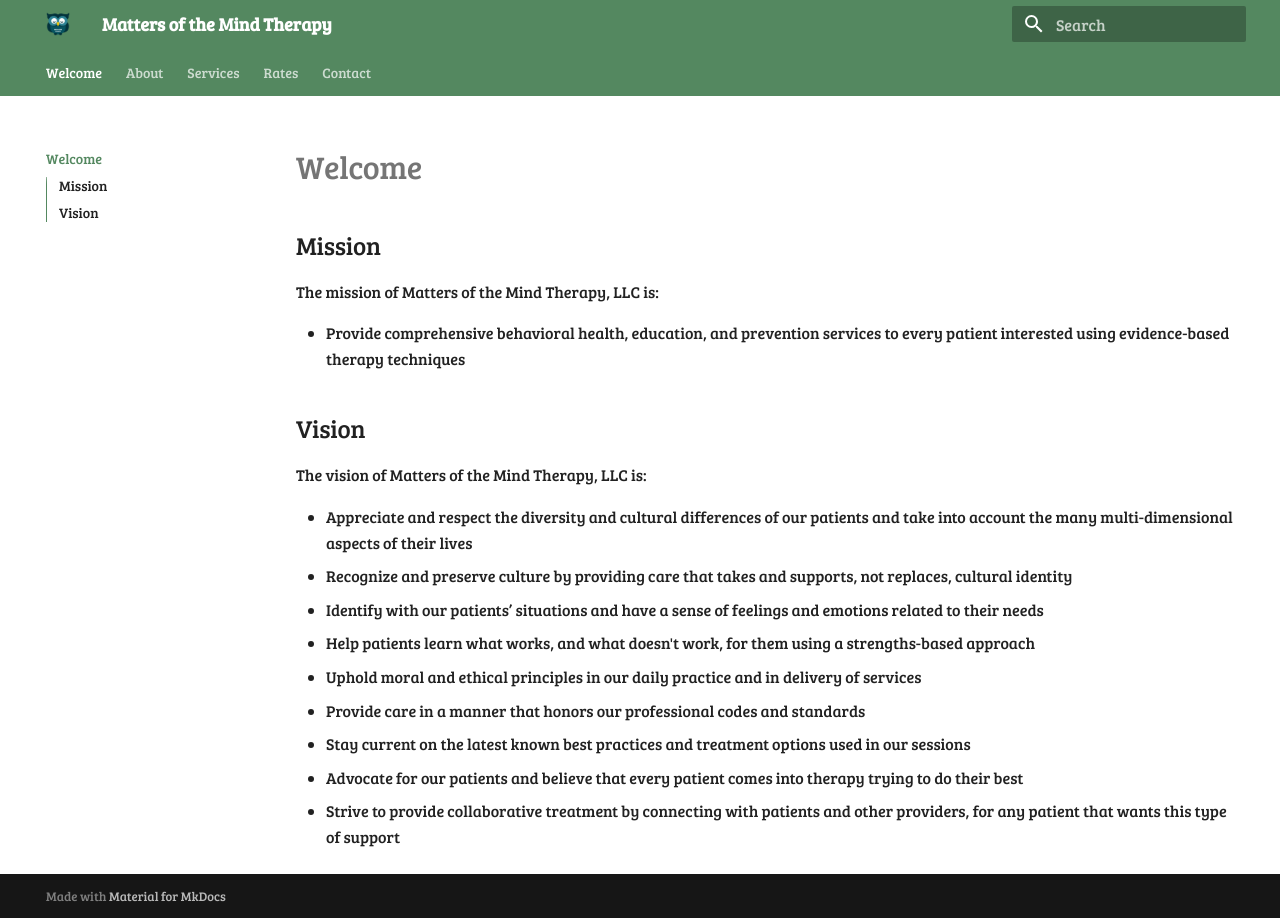
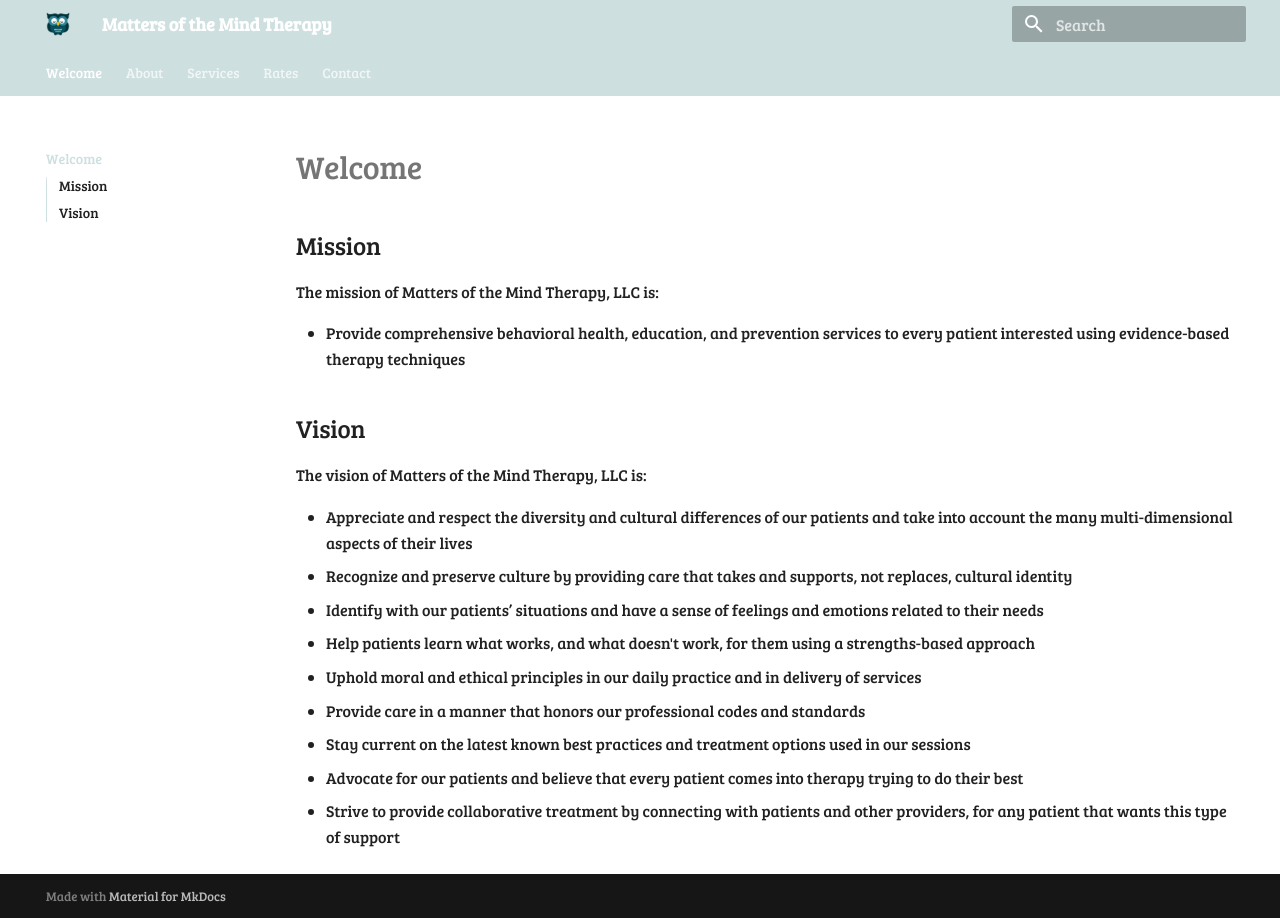
Before and after one commit to motm-therapy/website, an MkDocs documentation site: the page built from docs/index.md, in a window 1280 px wide. Built offline with MkDocs 1.6.1 and Material for MkDocs 9.7.7, drawn with Linux system fonts in a browser that asks for light colours.

Commit message:
Update extra.css

```diff
--- a/docs/stylesheets/extra.css
+++ b/docs/stylesheets/extra.css
@@ -1,5 +1,5 @@
 :root {
-  --md-primary-fg-color:     #548860;
-  --md-primary-color-light:  #548860;
-  --md-primary-color-dark:   #9E6190;
+  --md-primary-fg-color:     #CEDFDF;
+  --md-primary-color-light:  #CEDFDF;
+  --md-primary-color-dark:   #CEDFDF;
 }
```
